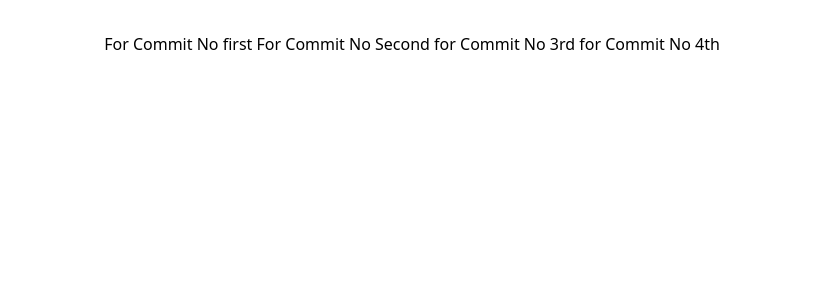
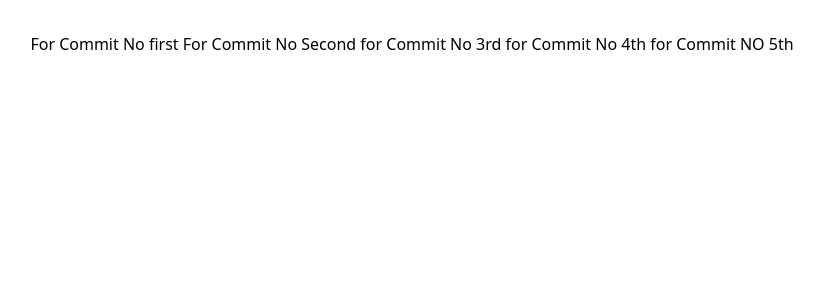
Before and after one commit to MJawadAmin/Redux-Practices, a React (Vite) app: page / in a window 1280 px wide. Shown: the top 300 px of the page, without its empty margins (228-1052 px from the left). Built offline with nearby package versions, Linux system fonts and the light colour scheme.

Commit message:
1.6 commit

```diff
--- a/src/App.jsx
+++ b/src/App.jsx
@@ -12,6 +12,7 @@ function App() {
       For Commit No Second
       for Commit No  3rd
       for Commit No 4th
+      for Commit NO 5th
     </h1>
     </>
   )
```
